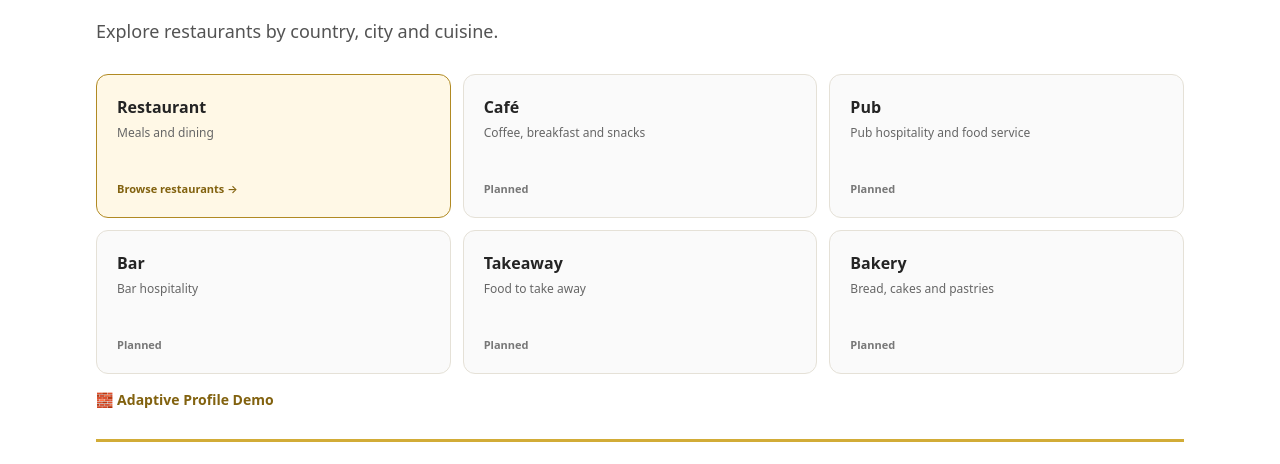
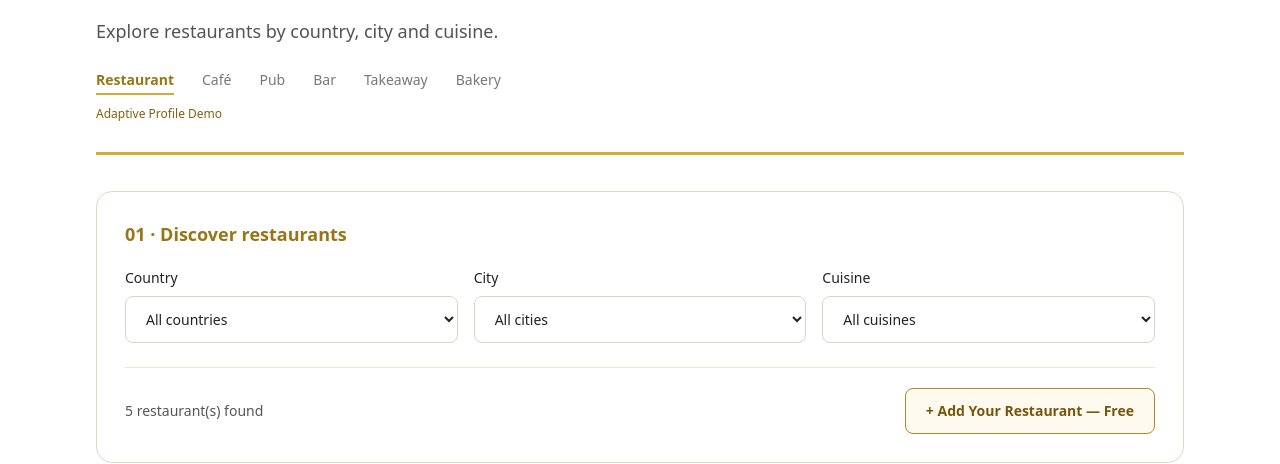
Before and after one commit to oswaldodeal/angolalab-restaurants, a Next.js app: page /en/restaurants in a window 1280 px wide. Shown: the part 194-658 px from the top of the page. Built offline with nearby package versions, Linux system fonts and the light colour scheme.

Commit message:
Use simple horizontal business type navigation instead of cards

```diff
--- a/components/RestaurantDirectory.tsx
+++ b/components/RestaurantDirectory.tsx
@@ -44,40 +44,28 @@ export default function RestaurantDirectory({ language }: { language: Language }
               ? 'Explore restaurantes por país, cidade e tipo de cozinha.'
               : 'Explore restaurants by country, city and cuisine.'}
           </p>
-          <nav aria-label={isPt ? 'Tipos de negócio' : 'Business types'} className="mt-7">
-            <div className="grid grid-cols-2 gap-3 md:grid-cols-3">
-              {BUSINESS_TYPES.map((type) => {
-                const isRestaurant = type.id === 'restaurant';
-                const cardContent = (
-                  <>
-                    <span className="text-base font-semibold text-[#242424]">{type[language]}</span>
-                    <span className="mt-1 text-xs leading-relaxed text-[#666666]">{isPt ? type.focusPt : type.focusEn}</span>
-                    <span className={`mt-auto pt-3 text-[11px] font-semibold ${isRestaurant ? 'text-[#82620f]' : 'text-[#777777]'}`}>
-                      {isRestaurant ? (isPt ? 'Explorar restaurantes →' : 'Browse restaurants →') : (isPt ? 'Em breve' : 'Planned')}
-                    </span>
-                  </>
-                );
-                const cardClass = `flex min-h-36 flex-col rounded-xl border p-4 text-left transition-colors sm:p-5 ${
-                  isRestaurant
-                    ? 'border-[#b18a23] bg-[#fff8e6] hover:bg-[#f9edcb] focus-visible:outline-2 focus-visible:outline-offset-2 focus-visible:outline-[#b18a23]'
-                    : 'border-[#e5e1d7] bg-[#fafafa]'
-                }`;
-                return isRestaurant ? (
-                  <a key={type.id} href="#restaurant-filters" className={cardClass} aria-current="page">
-                    {cardContent}
-                  </a>
-                ) : (
-                  <div key={type.id} className={cardClass} aria-disabled="true">
-                    {cardContent}
-                  </div>
-                );
-              })}
+          <nav aria-label={isPt ? 'Tipos de negócio' : 'Business types'} className="mt-6">
+            <div className="flex flex-wrap items-center gap-x-5 gap-y-3 text-sm font-medium sm:gap-x-7">
+              {BUSINESS_TYPES.map((type) => type.id === 'restaurant' ? (
+                <a
+                  key={type.id}
+                  href="#restaurant-filters"
+                  aria-current="page"
+                  className="whitespace-nowrap font-semibold text-[#987515] underline decoration-[#D2AC37] decoration-2 underline-offset-8 hover:text-[#6d5210] focus-visible:outline-2 focus-visible:outline-offset-4 focus-visible:outline-[#b18a23]"
+                >
+                  {type[language]}
+                </a>
+              ) : (
+                <span key={type.id} title={isPt ? 'Em breve' : 'Planned'} className="whitespace-nowrap text-[#777777]">
+                  {type[language]}
+                </span>
+              ))}
             </div>
             <Link
               href={isPt ? '/pt/restaurantes/registar' : '/en/restaurants/submit'}
-              className="mt-4 inline-flex text-sm font-semibold text-[#82620f] underline-offset-4 hover:underline focus-visible:outline-2 focus-visible:outline-[#b18a23]"
+              className="mt-4 inline-flex text-xs font-medium text-[#82620f] underline-offset-4 hover:underline focus-visible:outline-2 focus-visible:outline-[#b18a23]"
             >
-              {isPt ? '🧱 Demonstração de Perfis Adaptáveis' : '🧱 Adaptive Profile Demo'}
+              {isPt ? 'Demonstração de Perfis Adaptáveis' : 'Adaptive Profile Demo'}
             </Link>
           </nav>
         </div>
```
